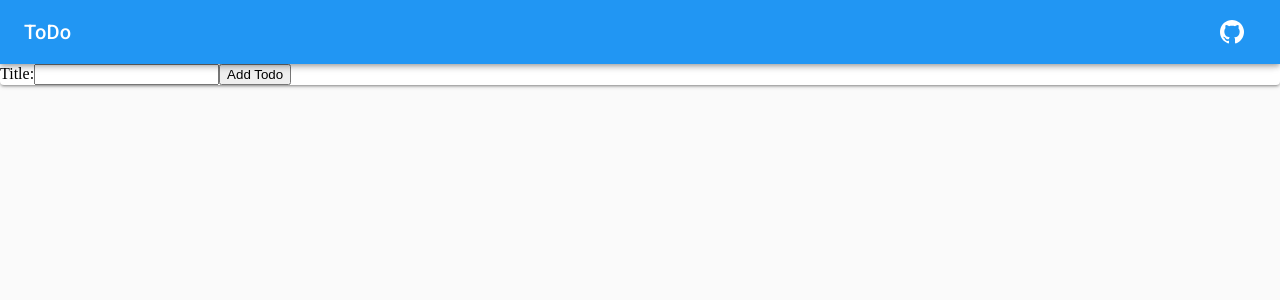
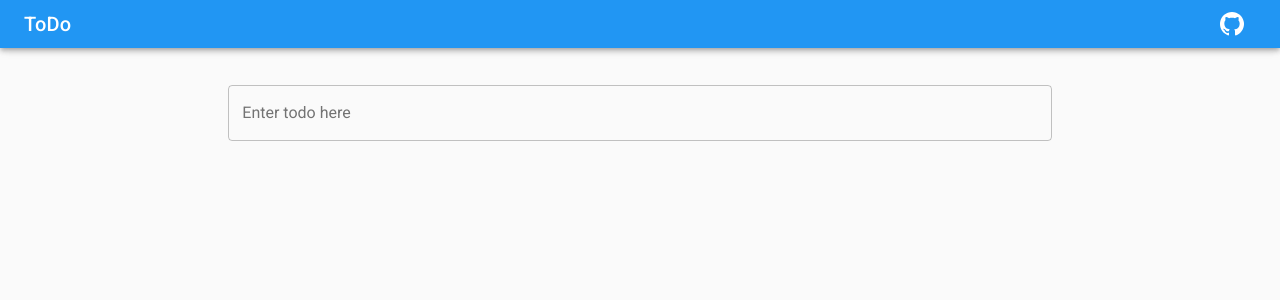
Before and after one commit to AntipovAndrey/PWA, a React (Create React App) app in the folder pwa/: page / in a window 1280 px wide. Shown: the top 300 px of the page. Built offline with nearby package versions, Linux system fonts and the light colour scheme.

Commit message:
[pwa] style AddTodo

```diff
--- a/pwa/public/index.html
+++ b/pwa/public/index.html
@@ -4,16 +4,12 @@
     <meta charset="utf-8"/>
     <link rel="shortcut icon" href="%PUBLIC_URL%/tick_ico_48.png"/>
     <link rel="stylesheet" href="https://fonts.googleapis.com/css?family=Roboto:300,400,500">
-    <meta
-            name="viewport"
-            content="width=device-width, initial-scale=1, shrink-to-fit=no"
-    />
     <meta name="theme-color" content="#000000"/>
     <meta name="Description" content="ToDo list">
     <meta
-            name='viewport'
-            content='width=device-width, initial-scale=1.0, maximum-scale=1.0, user-scalable=0'/>
-    <!--
+            name="viewport"
+            content="width=device-width, initial-scale=1, user-scalable=0, maximum-scale=1, minimum-scale=1"
+    /><!--
       manifest.json provides metadata used when your web app is added to the
       homescreen on Android. See https://developers.google.com/web/fundamentals/web-app-manifest/
     -->
--- a/pwa/src/components/AddTodo.js
+++ b/pwa/src/components/AddTodo.js
@@ -1,12 +1,31 @@
 import React from 'react';
 import {connect} from 'react-redux';
+import {withStyles} from '@material-ui/core/styles';
+import TextField from '@material-ui/core/TextField';
 
 import {addTodo} from '../actions';
 
-const AddTodo = ({addTodo}) => {
+const styles = theme => ({
+  container: {
+    display: 'flex',
+    flexWrap: 'wrap',
+  },
+  textField: {
+    width: '100%'
+  },
+  form: {
+    marginTop: 5,
+    marginBottom: 5,
+    marginLeft: 15,
+    marginRight: 15,
+  },
+});
+
+const AddTodo = ({addTodo, classes}) => {
   let input;
   return (
     <form
+      className={classes.form}
       onSubmit={e => {
         e.preventDefault();
         if (input.value.trim()) {
@@ -14,14 +33,18 @@ const AddTodo = ({addTodo}) => {
           input.value = '';
         }
       }}>
-      <label htmlFor="title">
-        Title:
-        <input autoComplete="off" id="title" ref={node => (input = node)}/>
-      </label>
 
-      <button type="submit">Add Todo</button>
+      <TextField
+        id="outlined-with-placeholder"
+        label="Enter todo here"
+        placeholder="Todo"
+        className={classes.textField}
+        margin="normal"
+        variant="outlined"
+        autoComplete="off"
+        inputRef={node => (input = node)}/>
     </form>
   );
 };
 
-export default connect(null, {addTodo})(AddTodo);
+export default connect(null, {addTodo})(withStyles(styles)(AddTodo));
--- a/pwa/src/components/App.js
+++ b/pwa/src/components/App.js
@@ -6,7 +6,7 @@ import AppBar from '@material-ui/core/AppBar';
 import Toolbar from '@material-ui/core/Toolbar';
 import Typography from '@material-ui/core/Typography';
 import CssBaseline from '@material-ui/core/CssBaseline';
-import Paper from '@material-ui/core/Paper';
+import Grid from '@material-ui/core/Grid';
 
 import TodoList from './TodoList';
 import AddTodo from './AddTodo';
@@ -34,18 +34,20 @@ const App = ({classes}) => (
       <MuiThemeProvider theme={theme}>
         <CssBaseline/>
         <AppBar position="fixed">
-          <Toolbar>
+          <Toolbar variant="dense">
             <Typography variant="h6" color="inherit" className={classes.grow}>
               ToDo
             </Typography>
             <GitHubLink/>
           </Toolbar>
         </AppBar>
-        <Paper>
-          <div className={classes.toolbar}/>
-          <AddTodo/>
-          <TodoList/>
-        </Paper>
+        <div className={classes.toolbar}/>
+        <Grid container justify="center">
+          <Grid item xs={12} lg={8} xl={6}>
+            <AddTodo/>
+            <TodoList/>
+          </Grid>
+        </Grid>
       </MuiThemeProvider>
     </div>
   </>
```
